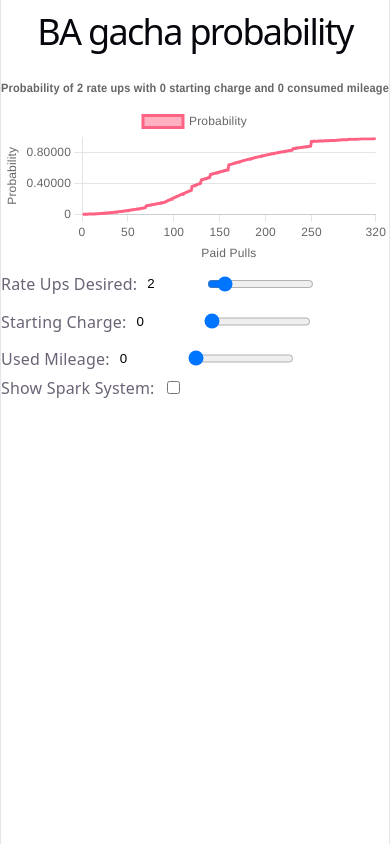
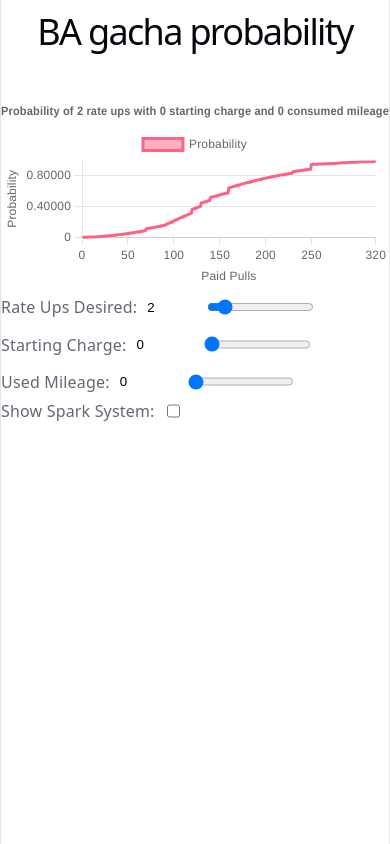
Before and after one commit to michaevelli/BA-probabilityCalc, a React (Vite) app: page / in a window 390 px wide. Built offline with nearby package versions, Linux system fonts and the light colour scheme.

Commit message:
apply workaround for responsive issue with Chart.js

```diff
--- a/src/App.tsx
+++ b/src/App.tsx
@@ -138,6 +138,7 @@ function App() {
 
   const options = {
     responsive: true,
+    // maintainAspectRatio: false,
     interaction: {
       mode: 'index' as const,
       intersect: false,
@@ -208,6 +209,7 @@ function App() {
       <section id="center">
         <h1>BA gacha probability</h1>
         <div>
+          <div>&nbsp;</div>
           <Line options={options} data={data} />
         </div>
         <div className="controls">
```
